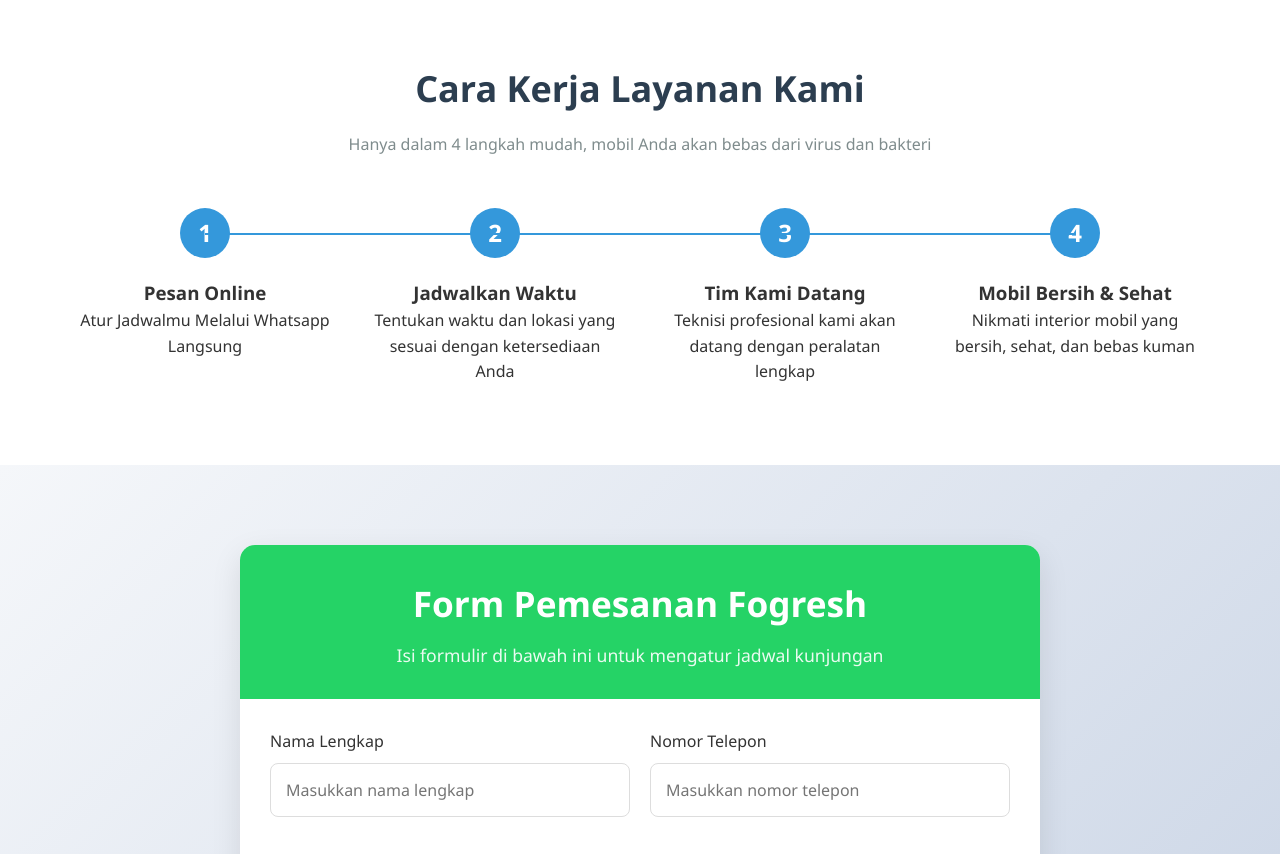
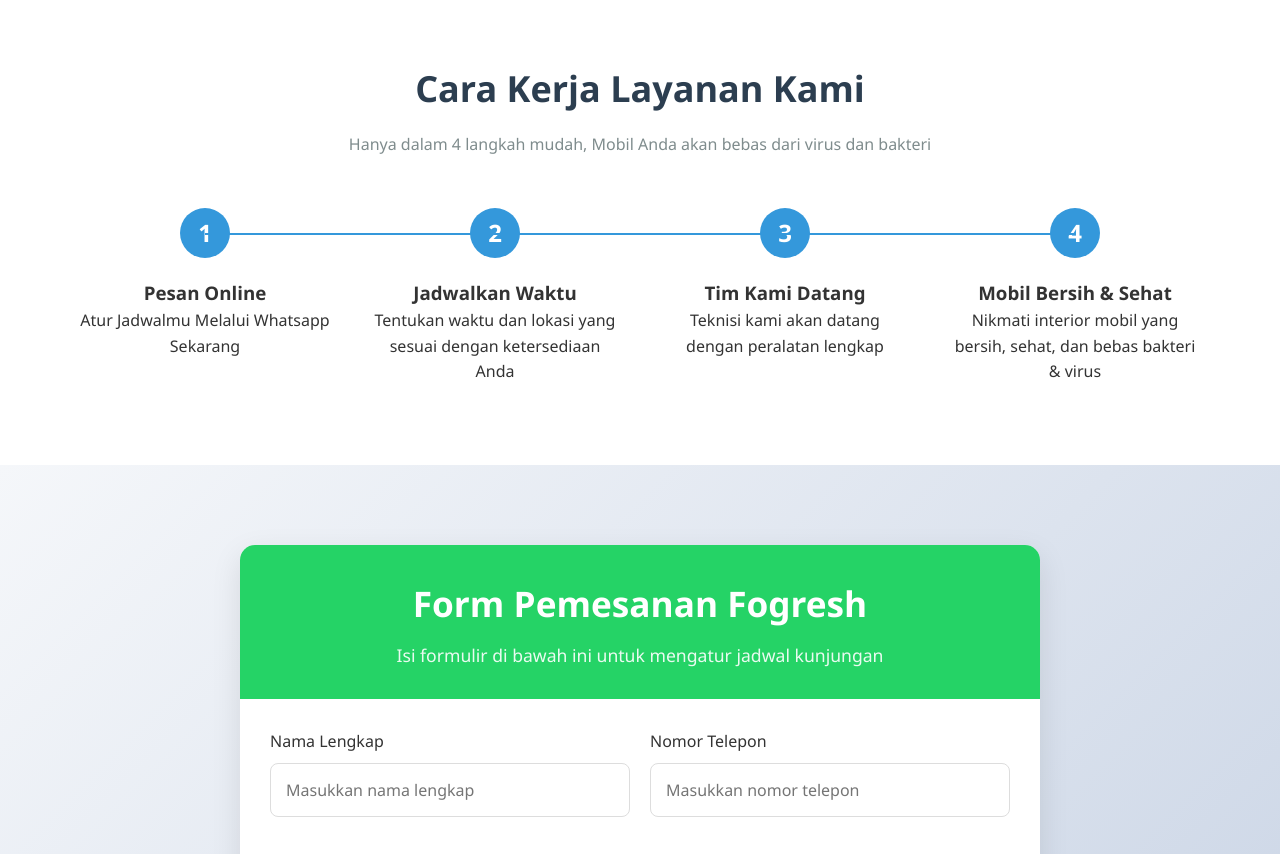
Before and after one commit to fogreshbtj/fogresh, a plain HTML site: page index.html in a window 1280 px wide. Shown: the part 5080-5934 px from the top of the page. Drawn offline with Linux system fonts and the light colour scheme.

Commit message:
Update index.html

```diff
--- a/index.html
+++ b/index.html
@@ -1149,13 +1149,13 @@
         <div class="container">
             <div class="section-title">
                 <h2>Cara Kerja Layanan Kami</h2>
-                <p>Hanya dalam 4 langkah mudah, mobil Anda akan bebas dari virus dan bakteri</p>
+                <p>Hanya dalam 4 langkah mudah, Mobil Anda akan bebas dari virus dan bakteri</p>
             </div>
             <div class="steps">
                 <div class="step">
                     <div class="step-number">1</div>
                     <h3>Pesan Online</h3>
-                    <p>Atur Jadwalmu Melalui Whatsapp Langsung</p>
+                    <p>Atur Jadwalmu Melalui Whatsapp Sekarang</p>
                 </div>
                 <div class="step">
                     <div class="step-number">2</div>
@@ -1165,12 +1165,12 @@
                 <div class="step">
                     <div class="step-number">3</div>
                     <h3>Tim Kami Datang</h3>
-                    <p>Teknisi profesional kami akan datang dengan peralatan lengkap</p>
+                    <p>Teknisi kami akan datang dengan peralatan lengkap</p>
                 </div>
                 <div class="step">
                     <div class="step-number">4</div>
                     <h3>Mobil Bersih & Sehat</h3>
-                    <p>Nikmati interior mobil yang bersih, sehat, dan bebas kuman</p>
+                    <p>Nikmati interior mobil yang bersih, sehat, dan bebas bakteri & virus</p>
                 </div>
             </div>
         </div>
```
